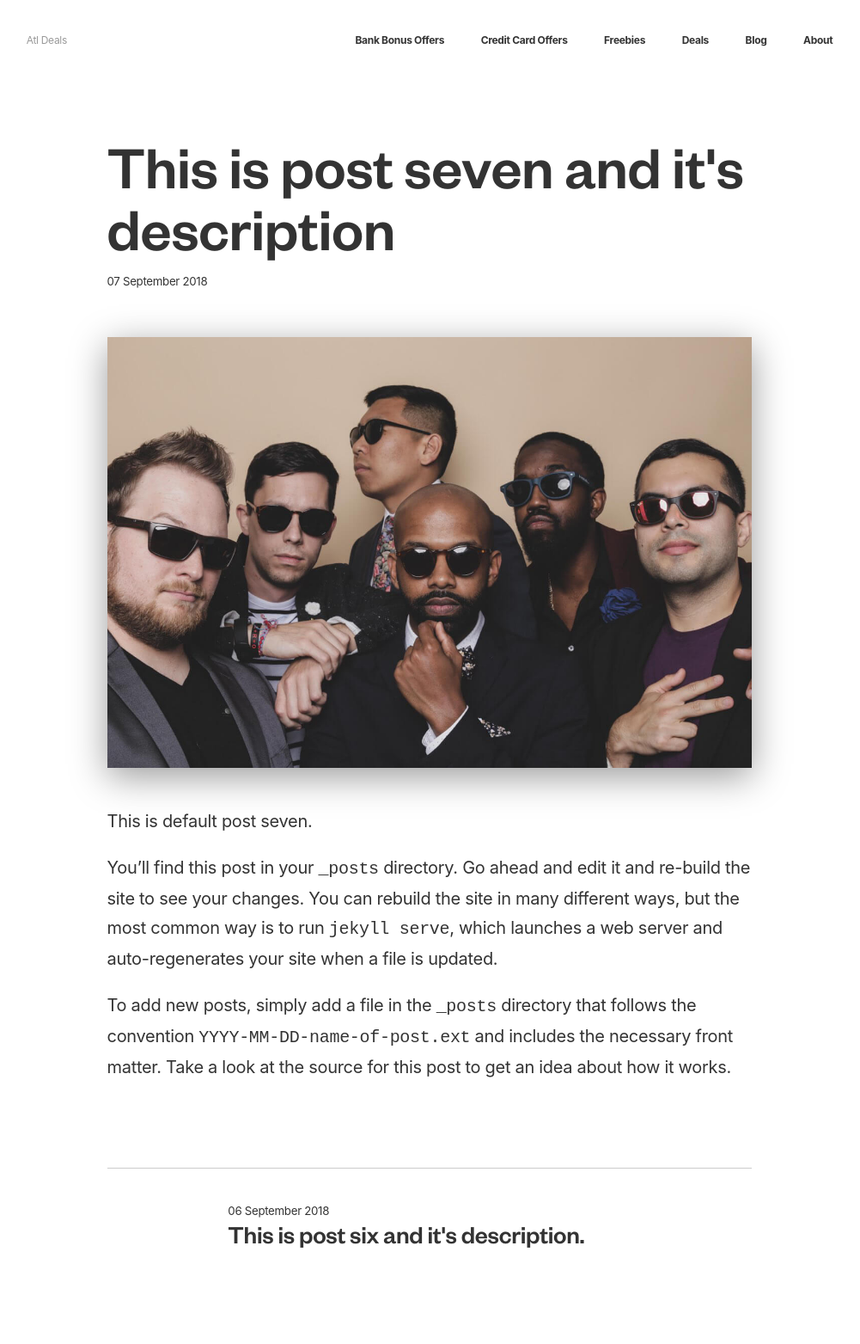
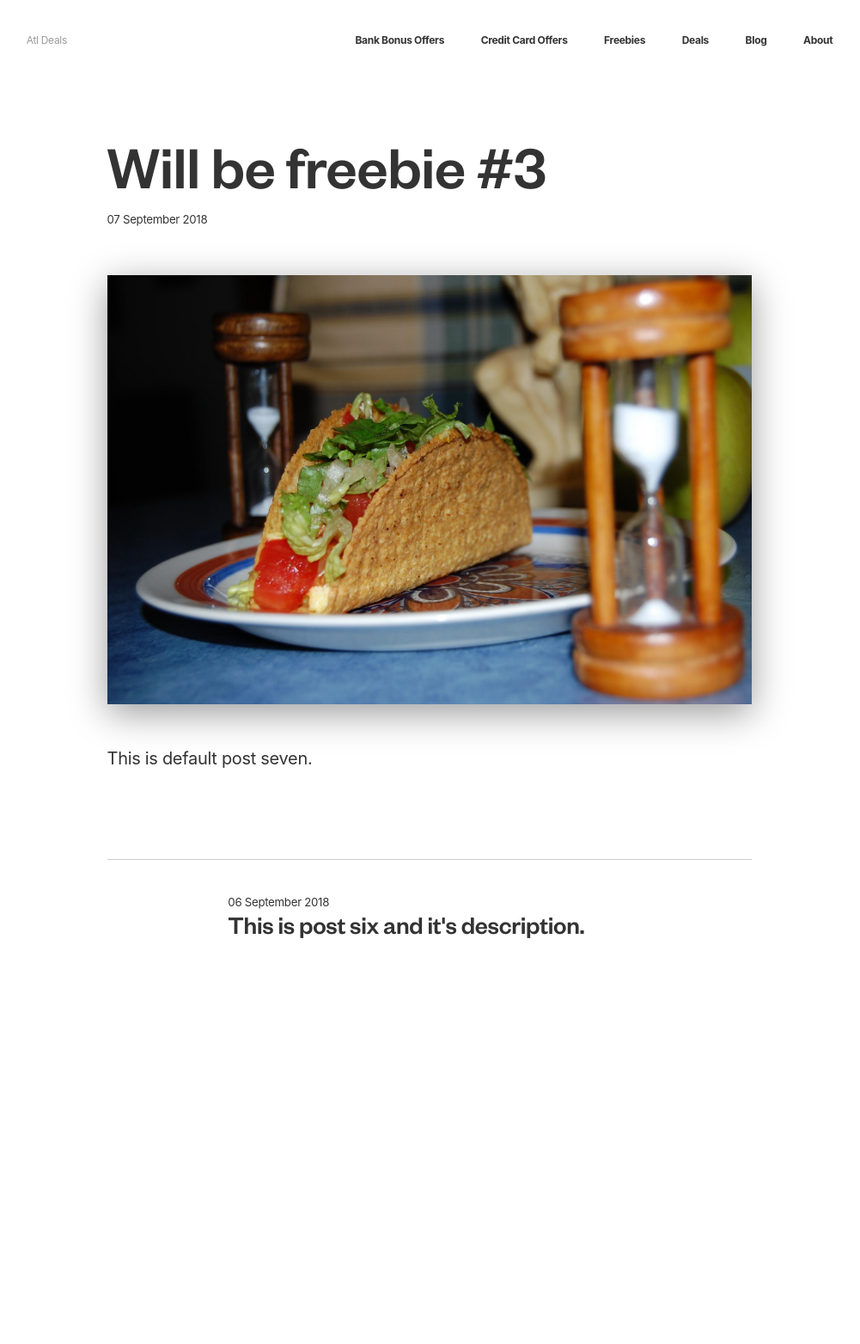
Before and after one commit to ohiosveryown/atldeals, a Jekyll site: the page built from _posts/2018-09-07-post-seven.markdown, in a window 1280 px wide. Shown: the whole page at 86% size, without its empty margins (140-1141 px from the left). Built offline with Jekyll 4.4.1, drawn with Linux system fonts in a browser that asks for light colours; after the commit the page ends 1203 px from its top, so only the background shows below that.

Commit message:
Updated Post Six and 1 other file

```diff
--- a/_posts/2018-09-07-post-seven.markdown
+++ b/_posts/2018-09-07-post-seven.markdown
@@ -4,15 +4,11 @@ date: 2018-09-07 21:09:00 Z
 categories:
 - new
 - freebies
-postTitle: This is post seven and it's description
-icon: "\U0001F4B3"
-description: This is post seven and it's description. You should probably delete this.
-image: "/uploads/IMG_15071.jpg"
+postTitle: 'Will be freebie #3'
+icon:
+description: This is post seven and it's description.
+image: "/uploads/taco-2484868_1920.jpg"
 layout: post
 ---
 
 This is default post seven.
-
-You’ll find this post in your `_posts` directory. Go ahead and edit it and re-build the site to see your changes. You can rebuild the site in many different ways, but the most common way is to run `jekyll serve`, which launches a web server and auto-regenerates your site when a file is updated.
-
-To add new posts, simply add a file in the `_posts` directory that follows the convention `YYYY-MM-DD-name-of-post.ext` and includes the necessary front matter. Take a look at the source for this post to get an idea about how it works.
```
Also changed, not shown: _posts/2018-09-06-post-six.markdown (+2 -6 lines).
